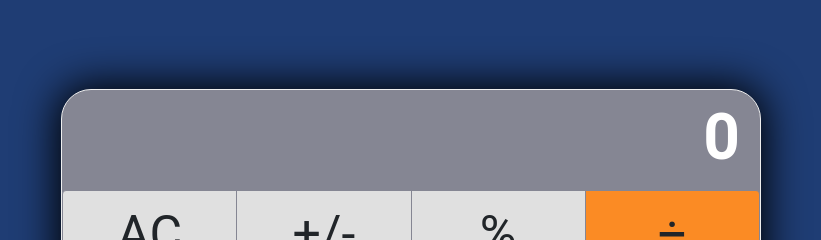
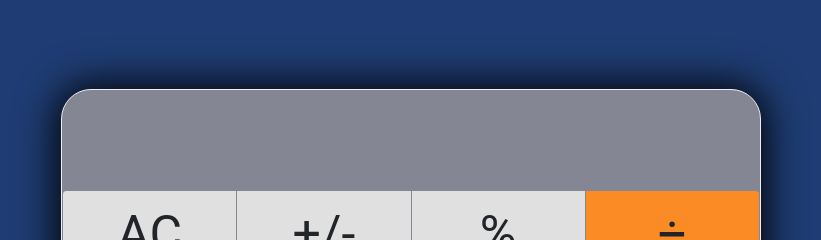
Before and after one commit to christianotieno/react-calculator, a React (Create React App) app: page / in a window 1280 px wide. Shown: the part 103-343 px from the top of the page, without its empty margins (229-1050 px from the left). Built offline with nearby package versions, Linux system fonts and the light colour scheme.

Commit message:
IMPLEMENT App.js as the stateful parent component of the application

```diff
--- a/src/components/App.js
+++ b/src/components/App.js
@@ -2,24 +2,34 @@ import React from 'react';
 import Display from './Display';
 import '../styles/css/index.css';
 import ButtonPanel from './ButtonPanel';
-// import Calculate from '../logic/calculate';
+import Calculate from '../logic/calculate';
 import 'bootstrap/dist/css/bootstrap.min.css';
 
 class App extends React.Component {
   constructor(props) {
     super(props);
     this.state = {
-      result: '0',
+      total: null,
+      next: null,
+      operation: null,
+      current: null,
     };
+
+    this.handleClick = this.handleClick.bind(this);
+  }
+
+  handleClick(buttonName) {
+    const state = Calculate(this.state, buttonName);
+    this.setState(state);
   }
 
   render() {
-    const { result } = this.state;
+    const { current } = this.state;
     return (
       <div className="app">
         <div className="calc-container">
-          <Display result={result} />
-          <ButtonPanel />
+          <Display result={current} />
+          <ButtonPanel clickHandler={this.handleClick} />
         </div>
       </div>
     );
```
Also changed, not shown: 2 other files (tests, documents, lock files or other folders).
